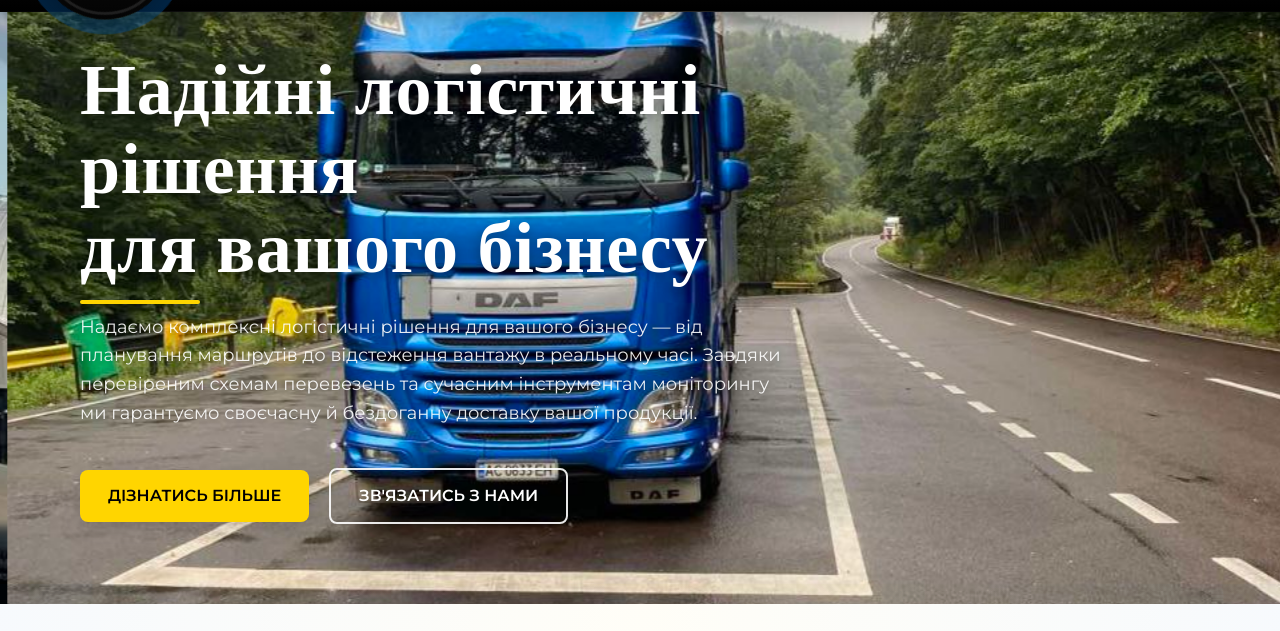
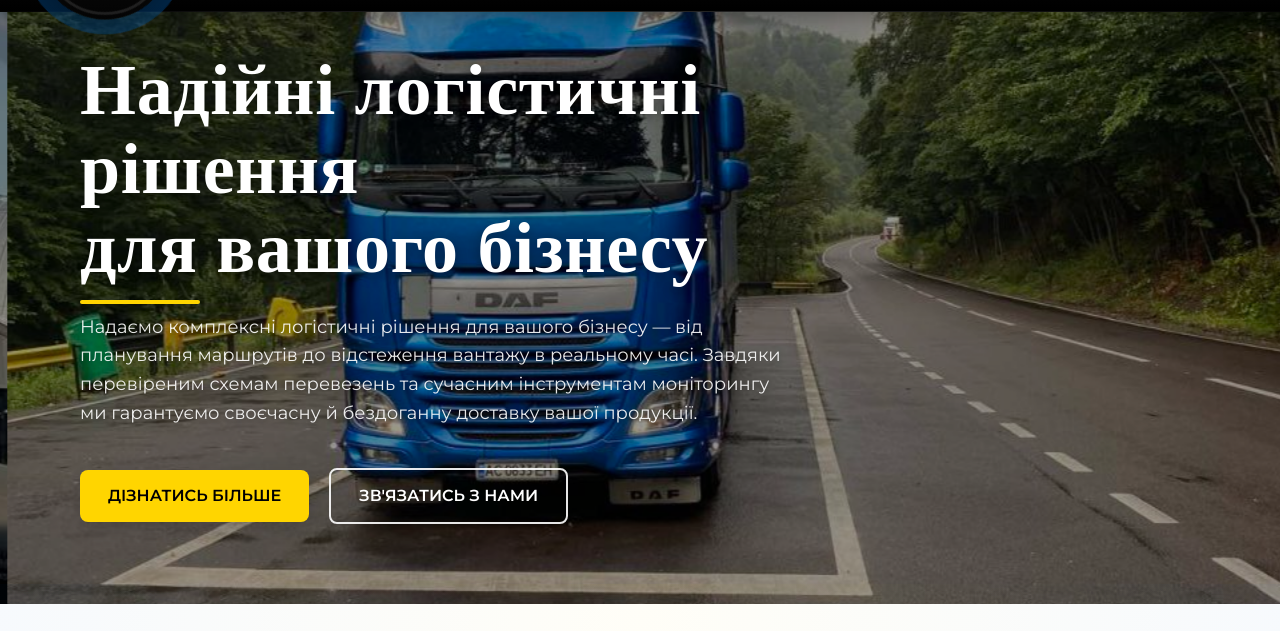
Before and after one commit to Izanagi32/diplom, a plain HTML site: page index.html in a window 1280 px wide. Shown: the part 169-800 px from the top of the page. Drawn offline with nearby package versions, Linux system fonts and the light colour scheme.

Commit message:
Update hero

```diff
--- a/src/css/index.scss
+++ b/src/css/index.scss
@@ -22,11 +22,23 @@
 
     // Individual slide
     &__slide {
+        position: relative;
         flex-shrink: 0;
         width: 100%;
         height: 100%;
         background-size: cover;
         background-position: center;
+
+        &::before {
+            content: '';
+            position: absolute;
+            top: 0;
+            left: 0;
+            width: 100%;
+            height: 100%;
+            background: rgba(0, 0, 0, 0.4);
+            z-index: 1;
+        }
     }
 
     // Content above slides
--- a/src/js/hero-background.js
+++ b/src/js/hero-background.js
@@ -23,21 +23,41 @@ document.addEventListener('DOMContentLoaded', () => {
   const imagesCount = images.length;
   const firstClone = slides.children[0].cloneNode(true);
   slides.appendChild(firstClone);
+  const totalSlides = imagesCount + 1;
+  slides.style.width = `${totalSlides * 100}%`;
+  Array.from(slides.children).forEach(slide => {
+    slide.style.width = `${100 / totalSlides}%`;
+  });
 
   const content = hero.querySelector('.hero__wrap');
   if (content) content.classList.add('hero__content');
 
-  slides.addEventListener('transitionend', () => {
+  slides.style.transition = 'transform 1s ease';
+  slides.addEventListener('transitionend', (e) => {
+    if (e.propertyName !== 'transform') return;
     if (index === imagesCount) {
       slides.style.transition = 'none';
-      slides.style.transform = 'translateX(0)';
+      slides.style.transform = 'translateX(0%)';
       index = 0;
+      requestAnimationFrame(() => {
+        slides.style.transition = 'transform 1s ease';
+      });
+    }
+  });
+  // Auto carousel slide every 6 seconds
+  setInterval(() => {
+    index++;
+    const translatePercent = (100 / totalSlides) * index;
+    slides.style.transform = `translateX(-${translatePercent}%)`;
+  }, 6000);
+
+  document.addEventListener('visibilitychange', () => {
+    if (document.visibilityState === 'visible') {
+      const translatePercent = (100 / totalSlides) * index;
+      slides.style.transition = 'none';
+      slides.style.transform = `translateX(-${translatePercent}%)`;
       slides.offsetHeight;
       slides.style.transition = 'transform 1s ease';
     }
   });
-  setInterval(() => {
-    index++;
-    slides.style.transform = `translateX(-${index * 100}%)`;
-  }, 6000);
 });
```
Also changed, not shown: src/css/index.css, 1 other file.
